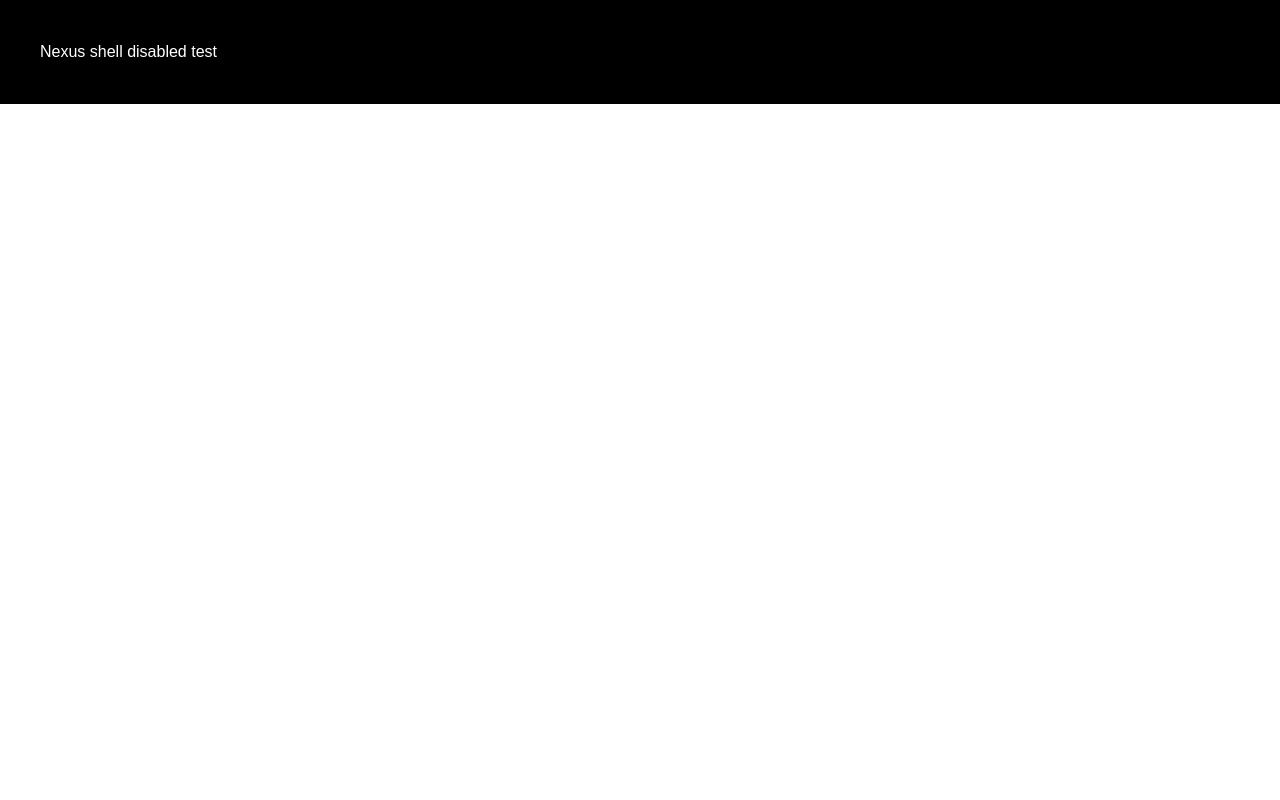
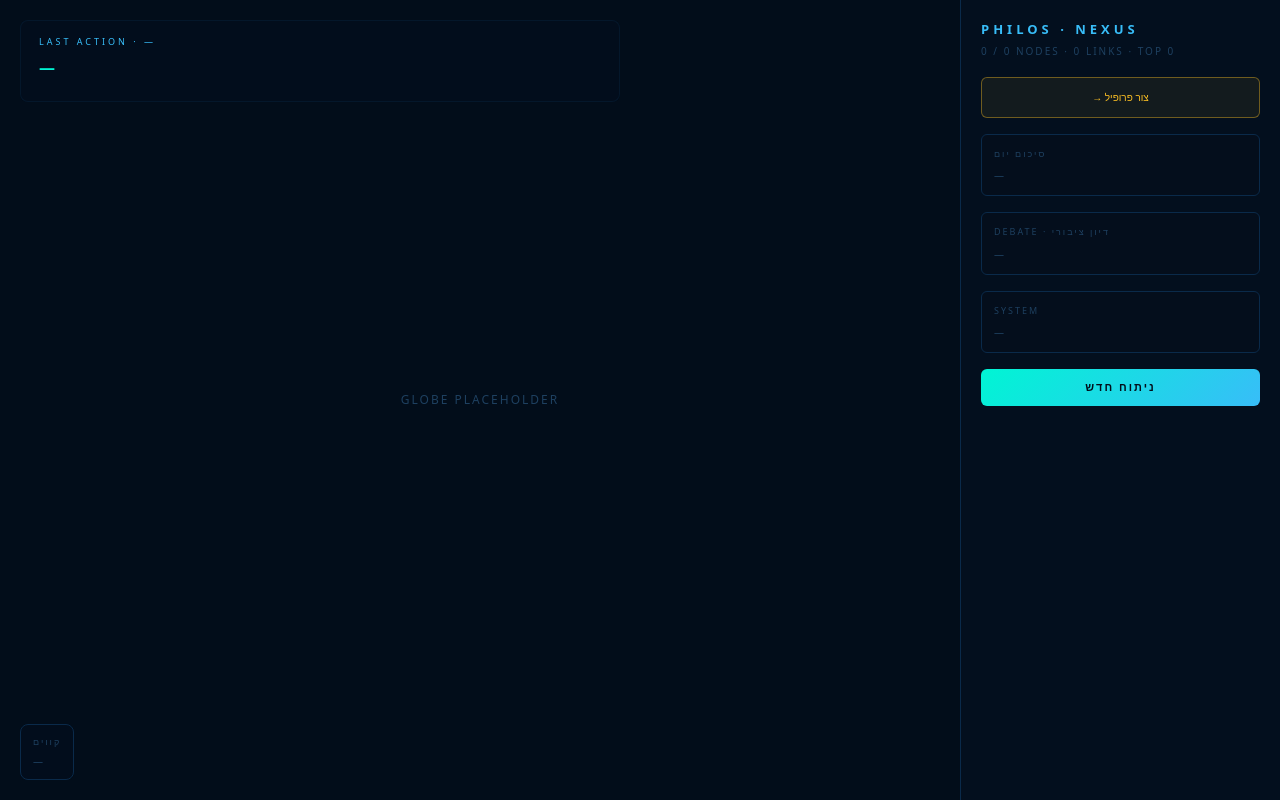
Before and after one commit to roeik18-dotcom/-nexus-globe, a Next.js app: page /nexus in a window 1280 px wide. Built offline with nearby package versions, Linux system fonts and the light colour scheme.

Commit message:
diagnostic: shell layout only, no globe no data

```diff
--- a/app/nexus/page.tsx
+++ b/app/nexus/page.tsx
@@ -1,4 +1,88 @@
-// diagnostic: entire NexusShell disabled to isolate crash cause
+"use client";
+
+// diagnostic step 1: shell layout only — no globe, no data engines, no localStorage
+
 export default function Page() {
-  return <div style={{padding:40,color:"white",background:"#000"}}>Nexus shell disabled test</div>;
+  return (
+    <div style={{ display: "flex", width: "100vw", height: "100vh", background: "#020d1a", color: "#e0f2fe", fontFamily: "system-ui, sans-serif" }}>
+
+      {/* ── Main area (globe placeholder) ── */}
+      <div style={{ flex: 1, position: "relative", display: "grid", placeItems: "center" }}>
+        <div style={{ color: "#1e4060", fontSize: 12, letterSpacing: 2 }}>GLOBE PLACEHOLDER</div>
+
+        {/* Top overlay */}
+        <div style={{
+          position: "absolute", top: 20, left: 20, right: 340, zIndex: 5,
+          background: "rgba(3,15,30,0.85)",
+          border: "1px solid #0a2a4a55",
+          backdropFilter: "blur(8px)",
+          borderRadius: 8, padding: "14px 18px",
+          pointerEvents: "none",
+        }}>
+          <div style={{ fontSize: 9, letterSpacing: 3, color: "#38bdf8", textTransform: "uppercase", marginBottom: 6 }}>
+            Last action · —
+          </div>
+          <div style={{ fontSize: 16, color: "#00f5d4", fontWeight: 700, marginBottom: 8 }}>—</div>
+        </div>
+
+        {/* Bottom-left legend */}
+        <div style={{
+          position: "absolute", bottom: 20, left: 20, zIndex: 5,
+          background: "rgba(3,15,30,0.85)", border: "1px solid #0a2a4a",
+          backdropFilter: "blur(8px)", borderRadius: 8, padding: "10px 12px",
+        }}>
+          <div style={{ fontSize: 9, color: "#1e4060", letterSpacing: 2, textTransform: "uppercase", marginBottom: 6 }}>
+            קווים
+          </div>
+          <div style={{ fontSize: 10, color: "#1e4060" }}>—</div>
+        </div>
+      </div>
+
+      {/* ── Side panel ── */}
+      <div style={{ width: 320, background: "#030f1e", borderLeft: "1px solid #0a2a4a", padding: 20, overflowY: "auto" }}>
+        <div style={{ fontSize: 13, letterSpacing: 4, color: "#38bdf8", fontWeight: 700, marginBottom: 4 }}>
+          PHILOS · NEXUS
+        </div>
+        <div style={{ fontSize: 10, color: "#1e4060", letterSpacing: 2, textTransform: "uppercase", marginBottom: 18 }}>
+          0 / 0 nodes · 0 links · top 0
+        </div>
+
+        {/* Profile placeholder */}
+        <div style={{ padding: 12, borderRadius: 6, marginBottom: 16, border: "1px solid #fbbf2466", background: "#fbbf2411" }}>
+          <div style={{ fontSize: 10, color: "#fbbf24", textAlign: "center" }}>→ צור פרופיל</div>
+        </div>
+
+        {/* Daily summary placeholder */}
+        <div style={{ padding: 12, border: "1px solid #0a2a4a", borderRadius: 6, background: "#040e1c", marginBottom: 16 }}>
+          <div style={{ fontSize: 9, color: "#1e4060", letterSpacing: 2, textTransform: "uppercase", marginBottom: 8 }}>סיכום יום</div>
+          <div style={{ fontSize: 10, color: "#1e4060" }}>—</div>
+        </div>
+
+        {/* Debate layer placeholder */}
+        <div style={{ padding: 12, borderRadius: 6, marginBottom: 16, border: "1px solid #0a2a4a", background: "#040e1c" }}>
+          <div style={{ fontSize: 9, color: "#1e4060", letterSpacing: 2, textTransform: "uppercase", marginBottom: 8 }}>Debate · דיון ציבורי</div>
+          <div style={{ fontSize: 10, color: "#1e4060" }}>—</div>
+        </div>
+
+        {/* System placeholder */}
+        <div style={{ padding: 12, border: "1px solid #0a2a4a", borderRadius: 6, background: "#040e1c", marginBottom: 16 }}>
+          <div style={{ fontSize: 9, color: "#1e4060", letterSpacing: 2, textTransform: "uppercase", marginBottom: 8 }}>System</div>
+          <div style={{ fontSize: 10, color: "#1e4060" }}>—</div>
+        </div>
+
+        {/* Actions */}
+        <div style={{ marginTop: 16, display: "flex", gap: 6 }}>
+          <a href="/" style={{
+            flex: 1, textAlign: "center",
+            padding: "10px 12px", fontSize: 11, letterSpacing: 2,
+            color: "#020d1a", fontWeight: 700,
+            background: "linear-gradient(135deg,#00f5d4,#38bdf8)",
+            borderRadius: 6, textDecoration: "none",
+          }}>
+            ניתוח חדש
+          </a>
+        </div>
+      </div>
+    </div>
+  );
 }
```
